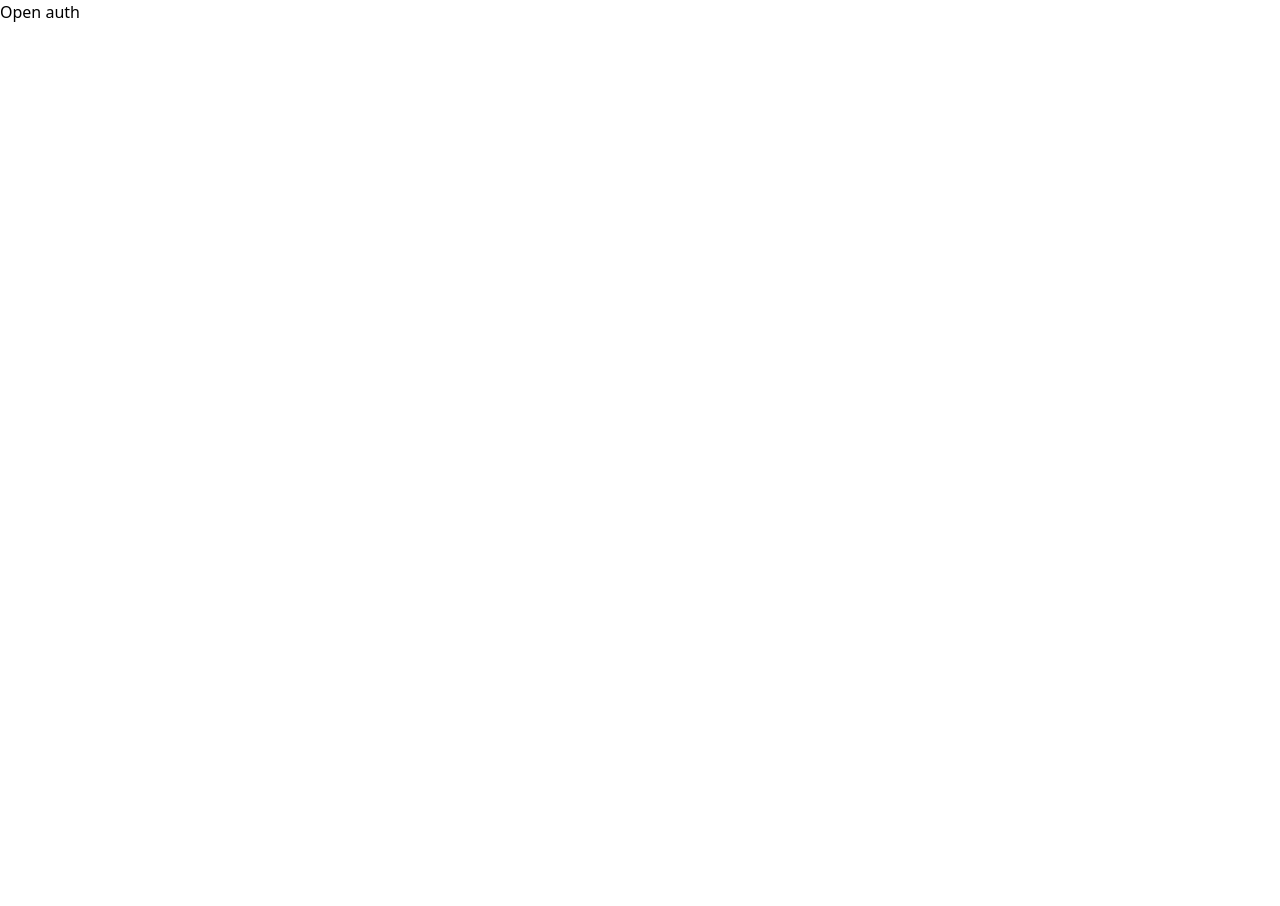
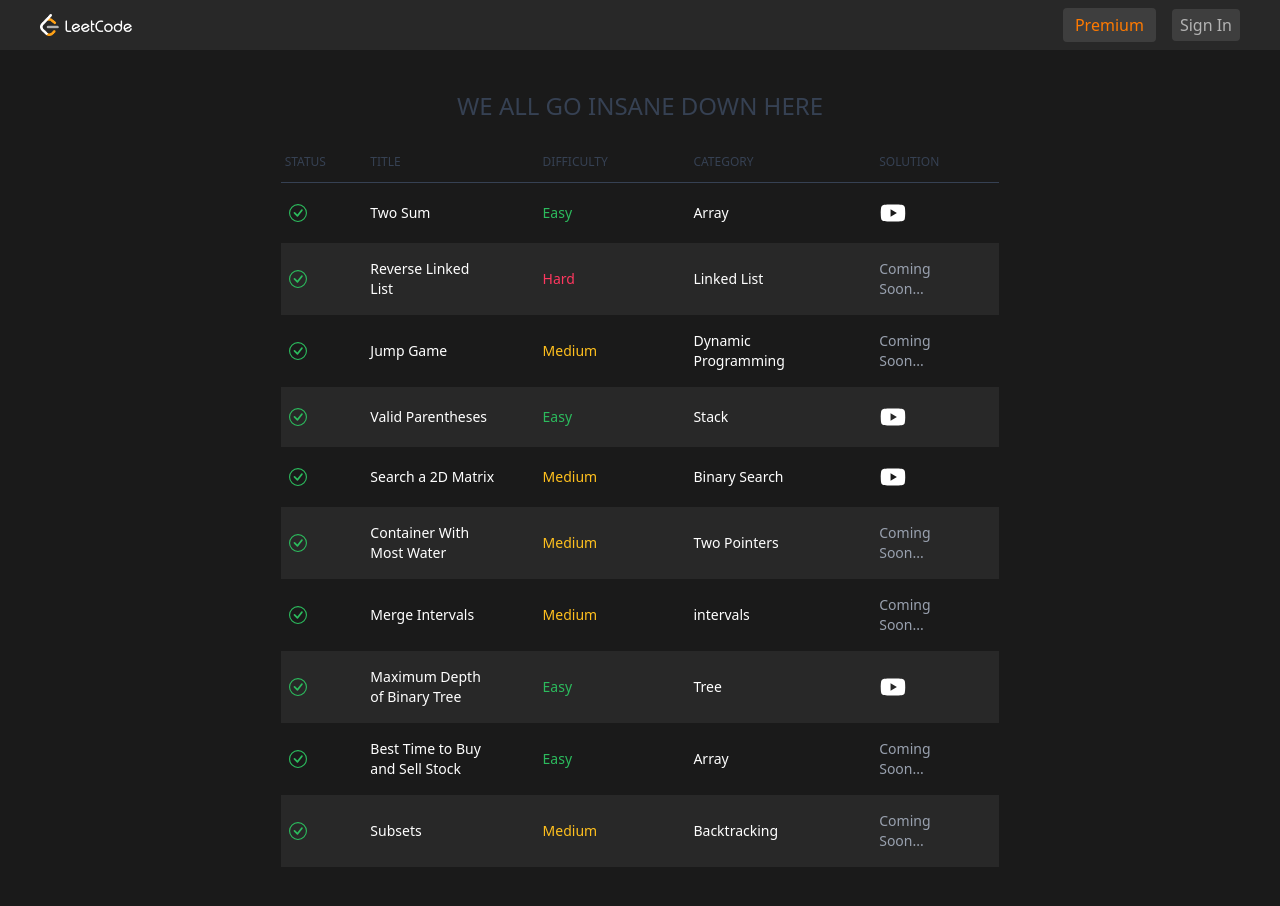
Before and after one commit to fernandwill/broke-code, a Next.js app: page / in a window 1280 px wide. Before the commit the page ends 800 px from the top, so only its background shows below. Built offline with nearby package versions, Linux system fonts and the light colour scheme.

Commit message:
feat: implemented topbar and homepage ui

```diff
--- a/app/page.tsx
+++ b/app/page.tsx
@@ -2,6 +2,8 @@
 import Head from "next/head";
 import {useAuthModal} from "@/store/useAuthModal";
 import AuthModal from "@/components/modals/AuthModal";
+import Topbar from "@/components/Topbar";
+import ProblemTable from "@/components/ProblemTable";
 
 export default function Home() {
   const {isOpen, open, close, view, setView} = useAuthModal();
@@ -15,8 +17,35 @@
       <link rel="icon" href="/favicon.ico" />
     </Head>
 
-    <main>
-      <button onClick={() => {setView("login"); open();}}>Open auth</button>
+    <main className="bg-[#1A1A1A] min-h-screen">
+      <Topbar />
+        <h1 className="text-2xl text-center text-gray-700 dark:text-gray-400 font-medium uppercase mt-10 mb-5">WE ALL GO INSANE DOWN HERE</h1>
+
+          <div className="relative overflow-x-auto mx-auto px-6 pb-10">
+            <table className="text-sm text-left text-gray-500 dark:text-gray-400 sm:w-7/12 w-full max-w-[1200px] mx-auto">
+              <thead className="text-xs text-gray-700 uppercase dark:text-gray-400 border-b">
+                <tr>
+                  <th scope="col" className="px-1 py-3 w-0 font-medium">
+                    Status
+                  </th>
+                  <th scope="col" className="px-6 py-3 w-0 font-medium">
+                    Title
+                  </th>
+                  <th scope="col" className="px-6 py-3 w-0 font-medium">
+                    Difficulty
+                  </th>
+                  <th scope="col" className="px-6 py-3 w-0 font-medium">
+                    Category
+                  </th>
+                  <th scope="col" className="px-6 py-3 w-0 font-medium">
+                    Solution
+                  </th>
+                </tr>
+              </thead>
+              <ProblemTable />
+            </table>
+          </div>
+
       {isOpen && (
         <AuthModal view={view} onClose={close} onChangeView={setView} />
       )}
--- /dev/null
+++ b/components/ProblemTable.tsx
@@ -0,0 +1,67 @@
+import React, {useState} from "react";
+import {problem} from "@/mock-problems/problem";
+import {BsCheckCircle} from "react-icons/bs";
+import Link from "next/link";
+import {AiFillYoutube} from "react-icons/ai";
+import {IoClose} from "react-icons/io5";
+import YouTube from "react-youtube";
+
+type ProblemTableProps = {
+
+};
+
+const ProblemTable: React.FC<ProblemTableProps> = () => {
+    const [ytPlayer, setYTPlayer] = useState({
+        isOpen: false,
+        videoId: ""
+    })
+
+    const closeModal = () => {
+        setYTPlayer({isOpen: false, videoId: ""});
+    }
+
+    return (
+        <>
+        <tbody className="text-white">
+            {problem.map((doc, idx) => {
+                const diffColor = doc.difficulty === "Easy" ? "text-[#2CBB5D]" : doc.difficulty === "Medium" ? "text-[#FFC01E]" : "text-[#FF375F]";
+
+                return (
+                    <tr className={`${idx % 2 == 1 ? "bg-[#282828]" : ""}`} key={doc.id}>
+                    <th className="px-2 py-4 font-medium whitespace-nowrap text-[#2CBB5D]">
+                        <BsCheckCircle fontSize={"18"} width="18" />
+                    </th>
+                        <td className="px-6 py-4">
+                        <Link className="hover:text-blue-600 cursor-pointer" href={`/problem/${doc.id}`}>{doc.title}</Link>
+                        </td>
+                        <td className={`px-6 py-4 ${diffColor}`}>{doc.difficulty}</td>
+                        <td className={"px-6 py-4"}>{doc.category}</td>
+                        <td className={"px-6 py-4"}>
+                            {doc.videoId ? (
+                            <AiFillYoutube fontSize={"28"} className="cursor-pointer hover:text-red-600" onClick={() => setYTPlayer({isOpen: true, videoId: doc.videoId as string})}/>
+                        ) : (
+                            <p className="text-gray-400">Coming Soon...</p>
+                        )}
+                    </td>
+                </tr>
+                );
+            })}
+        </tbody>
+        {ytPlayer.isOpen && (
+        <tfoot className="fixed top-0 left-0 h-screen w-screen flex items-center justify-center">
+                <div className="bg-black z-10 opacity-70 top-0 left-0 w-screen h-screen absolute" onClick={closeModal}></div>
+                <div className="w-full z-50 h-full px-6 relative max-w-4xl">
+                    <div className="w-full h-full flex items-center justify-center relative">
+                        <div className="w-full relative">
+                            <IoClose fontSize={"35"} className="cursor-pointer absolute -top-16 right-0" onClick={closeModal}/>
+                            <YouTube videoId={ytPlayer.videoId} loading="lazy" iframeClassName="w-full min-h-[500px]" />
+                        </div>
+                    </div>
+                </div>
+        </tfoot>
+        )}
+        </>
+    )
+}
+
+export default ProblemTable;
--- /dev/null
+++ b/components/Topbar.tsx
@@ -0,0 +1,36 @@
+import React from "react";
+import Link from "next/link";
+
+type TopbarProps = {
+
+};
+
+const Topbar:React.FC<TopbarProps> = () => {
+    return (
+        <nav className="relative flex h-[50px] w-full shrink-0 items-center px-5 bg-[#282828] text-[#B3B3B3]">
+			<div className={`flex w-full items-center justify-between max-w-[1200px] mx-auto`}>
+				<Link href="/" className="h-[22px] flex-1">
+					<img src="/logo-full.png" alt="Logo" className="h-full" />
+				</Link>
+
+				<div className="flex items-center space-x-4 flex-1 justify-end">
+					<div>
+						<a
+							href="https://www.buymeacoffee.com/burakorkmezz"
+							target="_blank"
+							rel="noreferrer"
+							className="bg-[#FFFFFF1A] py-1.5 px-3 cursor-pointer rounded text-[#FF7A00] hover:bg-[#FFFFFF24]"
+						>
+							Premium
+						</a>
+					</div>
+					<Link href="/auth">
+						<button className="bg-[#FFFFFF1A] py-1 px-2 cursor-pointer rounded">Sign In</button>
+					</Link>
+				</div>
+			</div>
+        </nav>
+    );
+};
+
+export default Topbar;
--- /dev/null
+++ b/mock-problems/problem.ts
@@ -0,0 +1,91 @@
+export type Problem = {
+    id: string;
+    title: string;
+    difficulty: string;
+    category: string;
+    order: number;
+    videoId?: string;
+};
+
+export const problem: Problem[] = [
+    {
+		id: "two-sum",
+		title: "Two Sum",
+		difficulty: "Easy",
+		category: "Array",
+		order: 1,
+		videoId: "8-k1C6ehKuw",
+	},
+	{
+		id: "reverse-linked-list",
+		title: "Reverse Linked List",
+		difficulty: "Hard",
+		category: "Linked List",
+		order: 2,
+		videoId: "",
+	},
+	{
+		id: "jump-game",
+		title: "Jump Game",
+		difficulty: "Medium",
+		category: "Dynamic Programming",
+		order: 3,
+		videoId: "",
+	},
+	{
+		id: "valid-parentheses",
+		title: "Valid Parentheses",
+		difficulty: "Easy",
+		category: "Stack",
+		order: 4,
+		videoId: "xty7fr-k0TU",
+	},
+	{
+		id: "search-a-2d-matrix",
+		title: "Search a 2D Matrix",
+		difficulty: "Medium",
+		category: "Binary Search",
+		order: 5,
+		videoId: "ZfFl4torNg4",
+	},
+	{
+		id: "container-with-most-water",
+		title: "Container With Most Water",
+		difficulty: "Medium",
+		category: "Two Pointers",
+		order: 6,
+		videoId: "",
+	},
+	{
+		id: "merge-intervals",
+		title: "Merge Intervals",
+		difficulty: "Medium",
+		category: "intervals",
+		order: 7,
+		videoId: "",
+	},
+	{
+		id: "maximum-depth-of-binary-tree",
+		title: "Maximum Depth of Binary Tree",
+		difficulty: "Easy",
+		category: "Tree",
+		order: 8,
+		videoId: "4qYTqOiRMoM",
+	},
+	{
+		id: "best-time-to-buy-and-sell-stock",
+		title: "Best Time to Buy and Sell Stock",
+		difficulty: "Easy",
+		category: "Array",
+		order: 9,
+		videoId: "",
+	},
+	{
+		id: "subsets",
+		title: "Subsets",
+		difficulty: "Medium",
+		category: "Backtracking",
+		order: 10,
+		videoId: "",
+	},
+];
--- a/package.json
+++ b/package.json
@@ -26,6 +26,7 @@
     "react": "19.2.0",
     "react-dom": "19.2.0",
     "react-icons": "^5.5.0",
+    "react-youtube": "^10.1.0",
     "ws": "^8.18.3",
     "zustand": "^5.0.8"
   },
```
Also changed, not shown: 1 other file (tests, documents, lock files or other folders).
